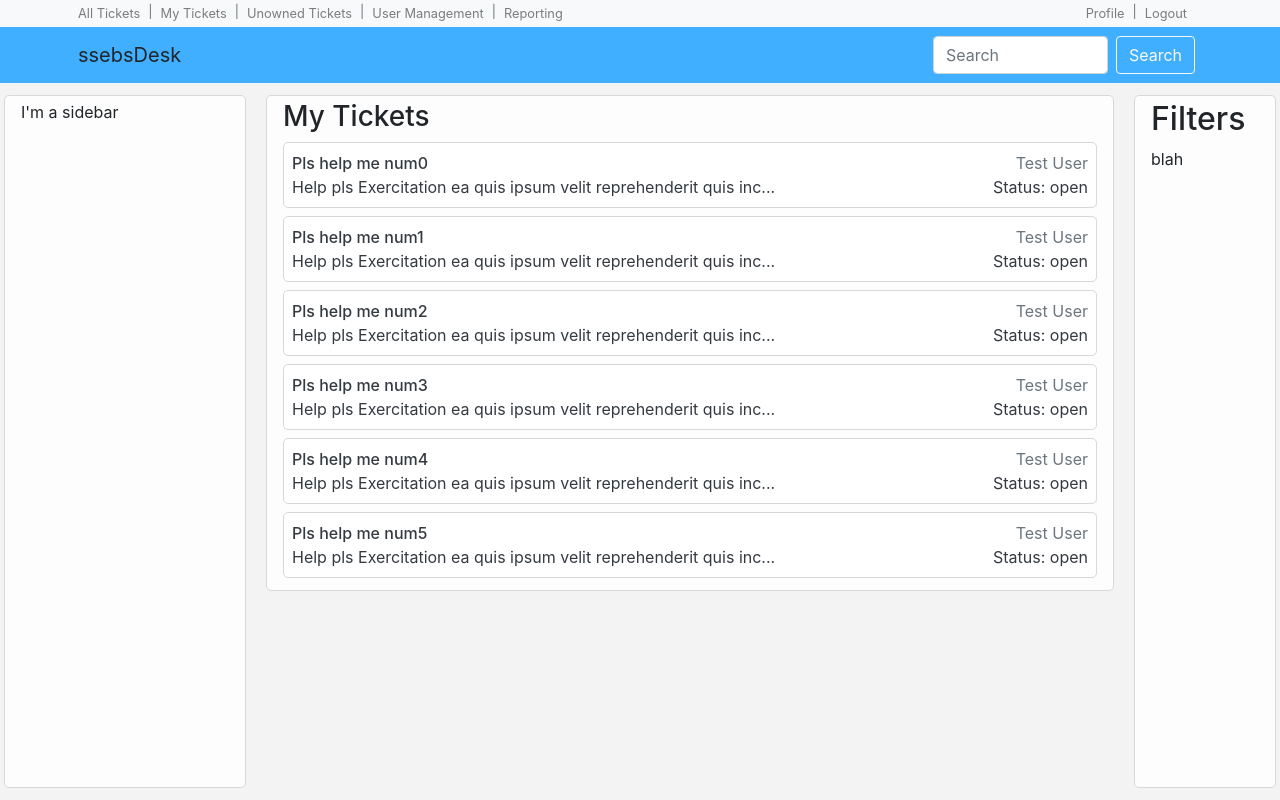
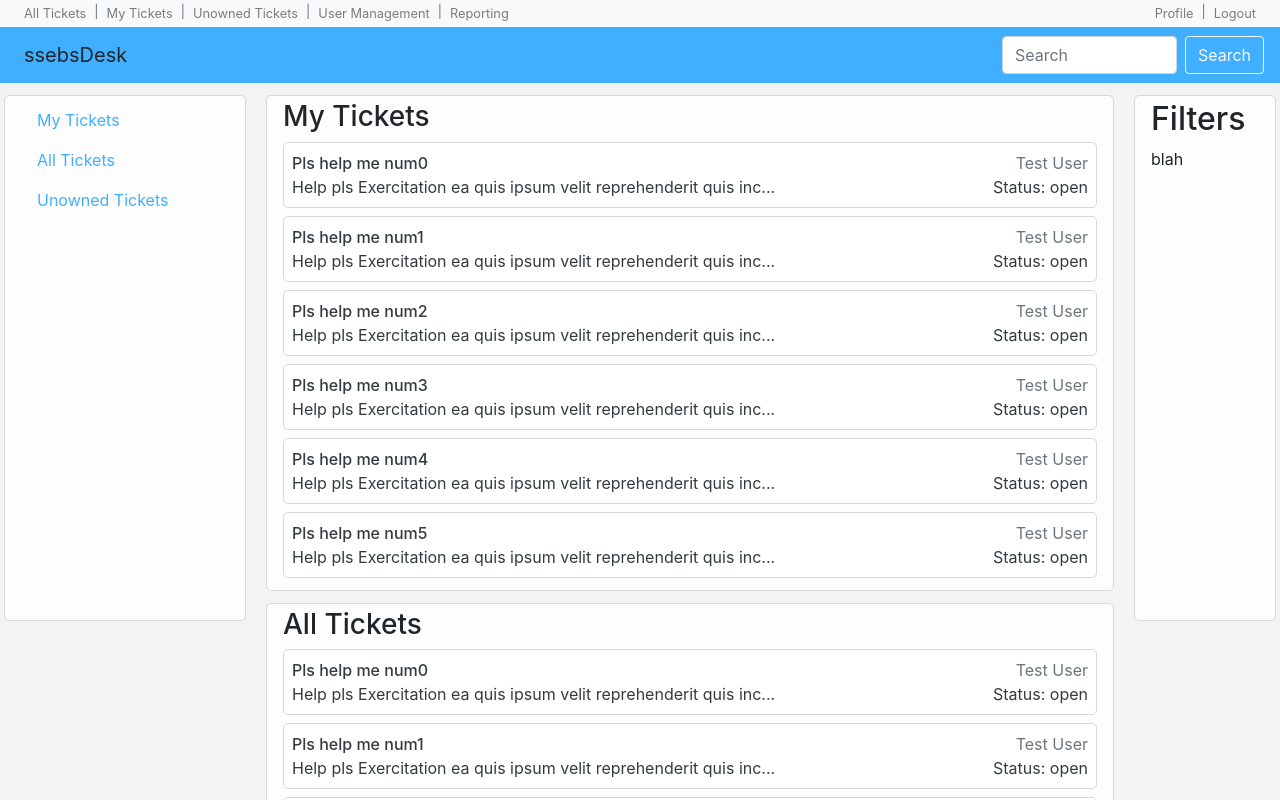
Before and after one commit to ssebs/ssebs-desk, a React (Create React App) app: page / in a window 1280 px wide. Shown: the top 800 px of the page. Built offline with nearby package versions, Linux system fonts and the light colour scheme.

Commit message:
add all tkts

```diff
--- a/src/components/Header.jsx
+++ b/src/components/Header.jsx
@@ -8,12 +8,12 @@ const NavSeperator = () => (
 
 const Header = () => {
     return (
-        <>
+        <div className="sticky-top">
             <nav
                 className="navbar navbar-expand-sm navbar-light bg-light py-0"
                 style={{ fontSize: "0.8rem" }}
             >
-                <div className="container pl-0">
+                <div className="container px-0" style={{ maxWidth: "1280px" }}>
                     <div className="navbar-nav mr-auto">
                         <a className="nav-item nav-link py-1" href="/#">
                             All Tickets
@@ -47,7 +47,7 @@ const Header = () => {
                 </div>
             </nav>
             <nav className="navbar navbar-expand-sm navbar-light bg-primary justify-content-between">
-                <div className="container pl-0 ml-auto">
+            <div className="container px-0 ml-auto" style={{ maxWidth: "1280px" }}>
                     <a className="nav-item nav-link navbar-brand">ssebsDesk</a>
                     <div className="navbar-nav">
                         <form className="form-inline">
@@ -68,7 +68,7 @@ const Header = () => {
                     </div>
                 </div>
             </nav>
-        </>
+        </div>
     );
 };
 
--- a/src/components/Home/Sidebar.jsx
+++ b/src/components/Home/Sidebar.jsx
@@ -1,7 +1,15 @@
 import React from "react";
 
 const Sidebar = () => {
-    return <div className="home-layout-left">I'm a sidebar</div>;
+    return (
+        <div className="home-layout-left">
+            <nav class="nav flex-column">
+                <a href="/#" className="nav-link">My Tickets</a>
+                <a href="/#" className="nav-link">All Tickets</a>
+                <a href="/#" className="nav-link">Unowned Tickets</a>
+            </nav>
+        </div>
+    );
 };
 
 export default Sidebar;
--- a/src/components/Home/index.jsx
+++ b/src/components/Home/index.jsx
@@ -29,6 +29,7 @@ const Home = () => {
             <Sidebar />
             <div className="home-layout-center">
                 <TicketList title="My Tickets" list={sampleMyTickets} />
+                <TicketList title="All Tickets" list={sampleAllTickets} />
             </div>
             <FilterBox />
         </div>
--- a/src/index.scss
+++ b/src/index.scss
@@ -7,9 +7,7 @@ $lightBorder: #dcd7d7;
 @import "node_modules/bootstrap/scss/bootstrap";
 body {
     min-width: 768px; // not yet responsive...
-}
-header {
-    max-height: 83px;
+    background-color: $midLight;
 }
 .navbar-brand {
     padding-left: 8px; // same as above nav item
@@ -17,11 +15,10 @@ header {
 .home-layout {
     max-width: 1280px;
     margin: auto;
-    background-color: $midLight;
     display: grid;
     grid-template-columns: 250px auto 150px;
     // 83 is the height of the header
-    grid-auto-rows: calc(100vh - 83px);
+    grid-template-rows: 550px;
     grid-gap: 1rem;
 
     .home-layout-left {
```
